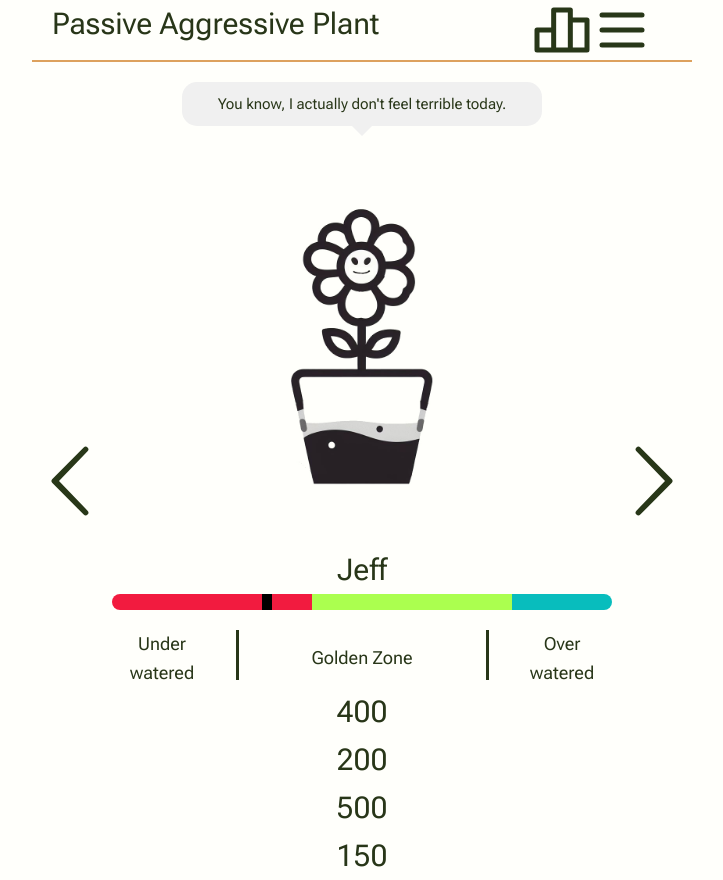
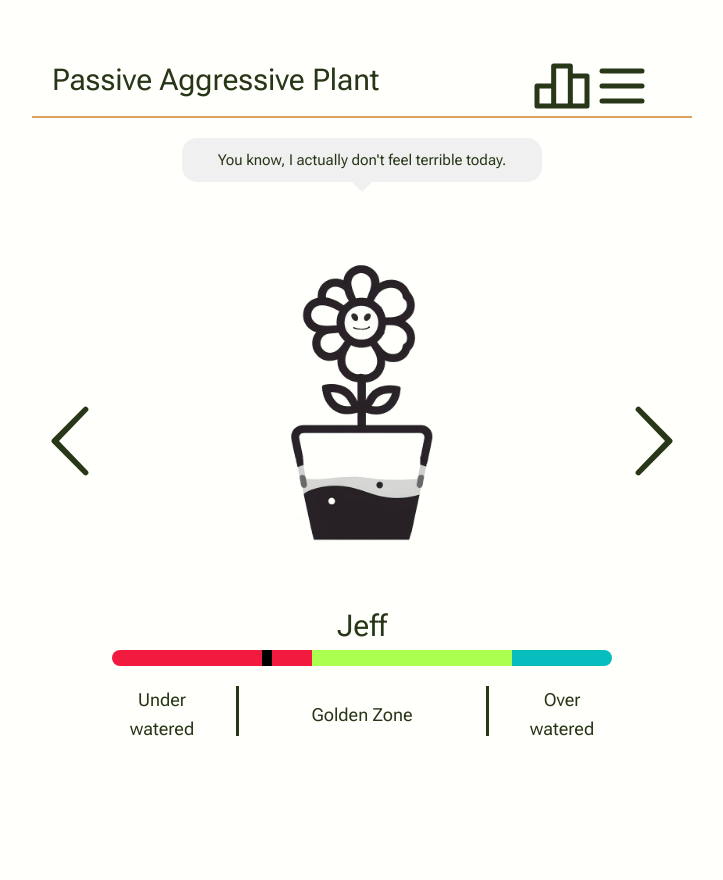
Before and after one commit to zmb6893/passive-aggressive-plants, a Vue app in the folder passive-aggressive-plants/: page / in a window 1280 px wide. Shown: the whole page, without its empty margins (0-723 px from the left). After the commit the page ends 800 px from the top, so only its background shows below. Built offline with nearby package versions, Linux system fonts and the light colour scheme.

Commit message:
forgot to remove debugging values

```diff
--- a/passive-aggressive-plants/src/components/HealthBar.vue
+++ b/passive-aggressive-plants/src/components/HealthBar.vue
@@ -41,11 +41,6 @@ const max_value = () => {
     <div class="over-watered" :style="{flexBasis: length - max + 'px'}">Over watered</div>
   </div>
 
-  <h1>{{max}}</h1>
-  <h1>{{min}}</h1>
-  <h1>{{length}}</h1>
-  <h1>{{healthStats.current}}</h1>
-
 </template>
 
 <style scoped>
```
